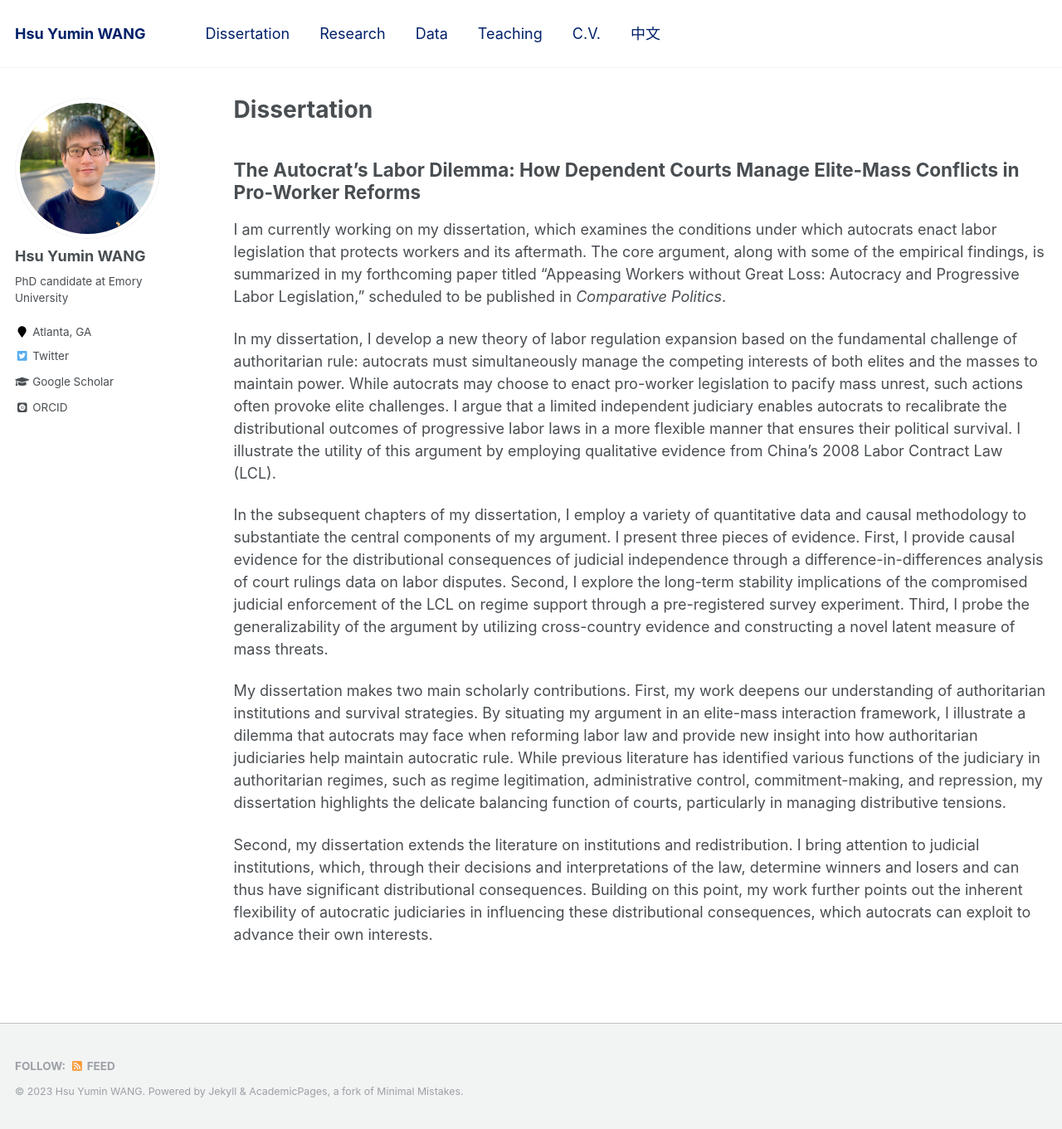
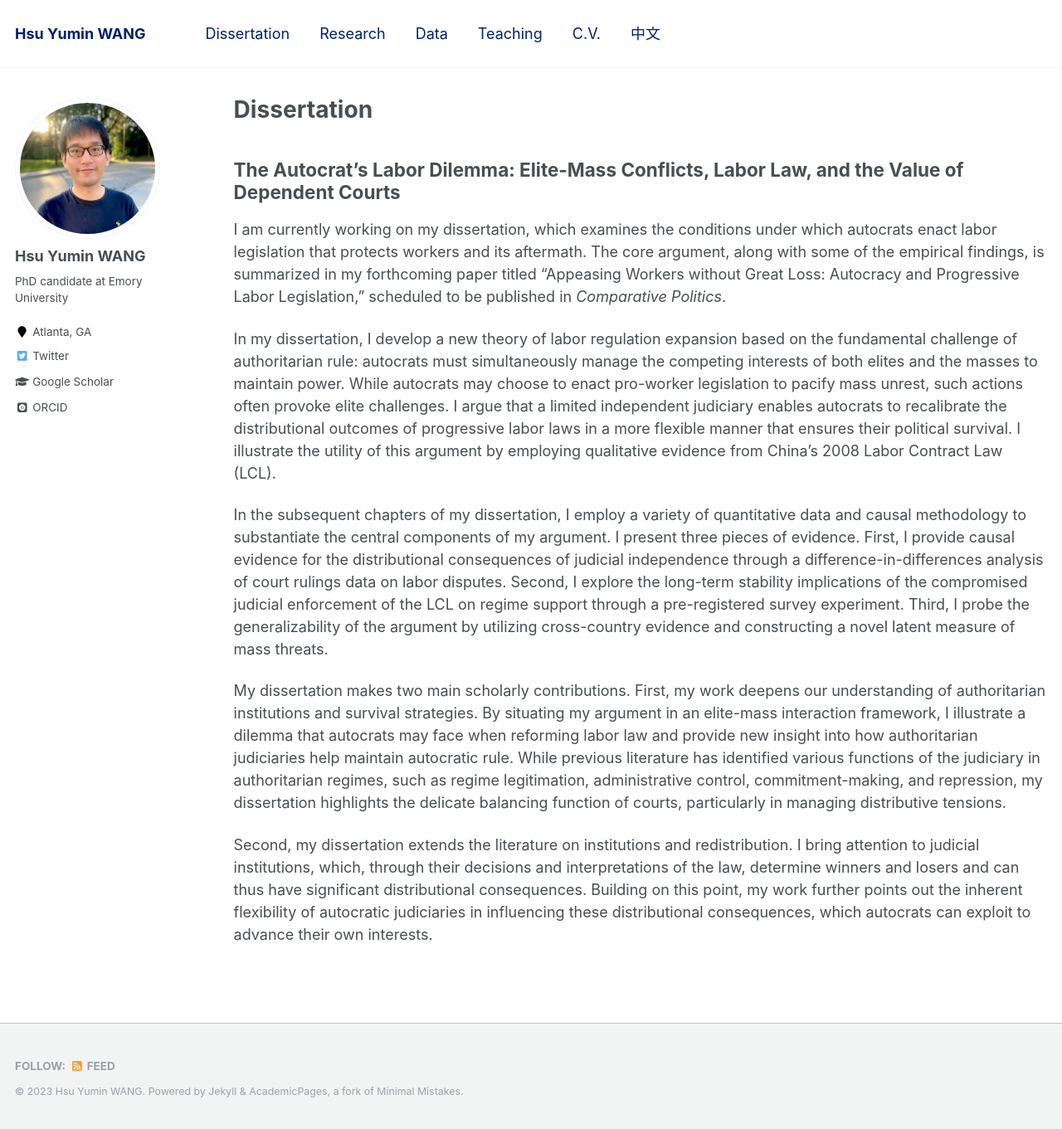
Before and after one commit to hsuyumin/hsuyumin.github.io, a Jekyll site: the page built from _pages/dissertation.md, in a window 1280 px wide and 1361 px high. Shown: the whole window at 83% size. Built offline with Jekyll 4.4.1, drawn with Linux system fonts in a browser that asks for light colours; some web fonts are replaced.

Commit message:
Update dissertation.md

```diff
--- a/_pages/dissertation.md
+++ b/_pages/dissertation.md
@@ -8,7 +8,7 @@ redirect_from:
 ---
 
 
-## The Autocrat’s Labor Dilemma: How Dependent Courts Manage Elite-Mass Conflicts in Pro-Worker Reforms
+## The Autocrat’s Labor Dilemma: Elite-Mass Conflicts, Labor Law, and the Value of Dependent Courts
 
 I am currently working on my dissertation, which examines the conditions under which autocrats enact labor legislation that protects workers and its aftermath. The core argument, along with some of the empirical findings, is summarized in my forthcoming paper titled "Appeasing Workers without Great Loss: Autocracy and Progressive Labor Legislation," scheduled to be published in _Comparative Politics_.
 
```
